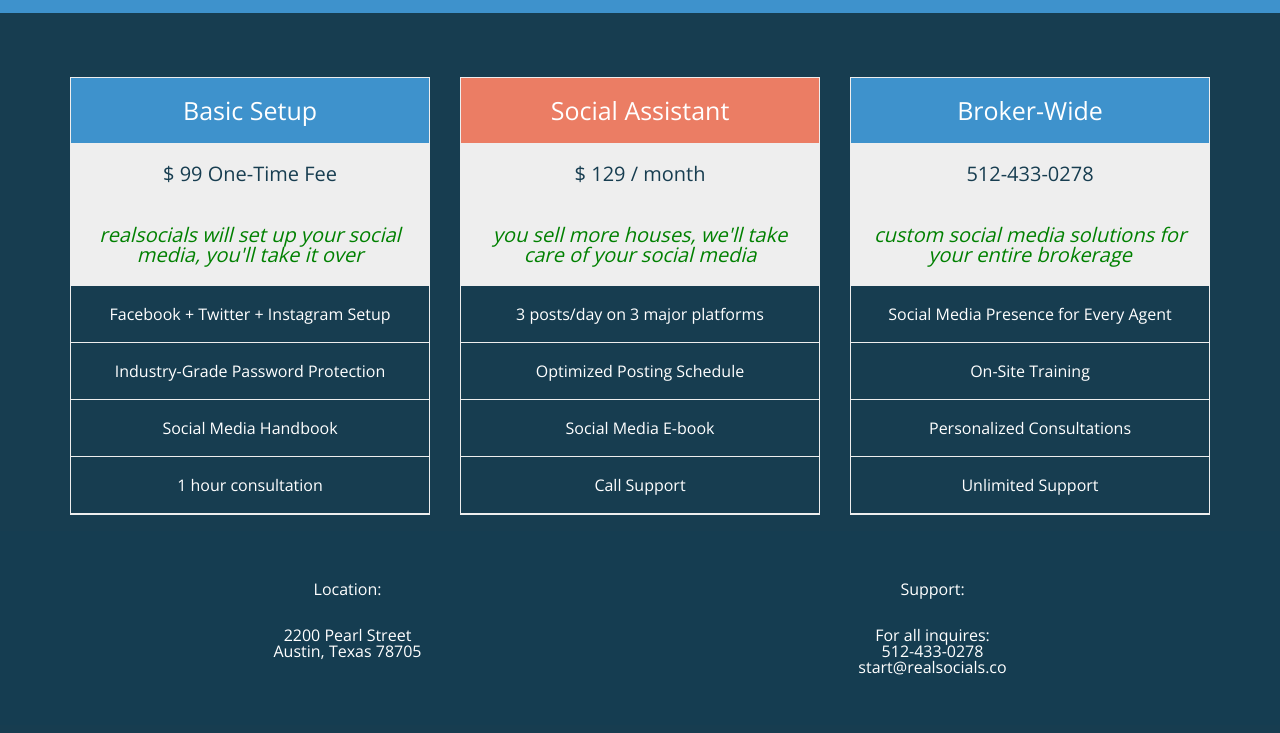
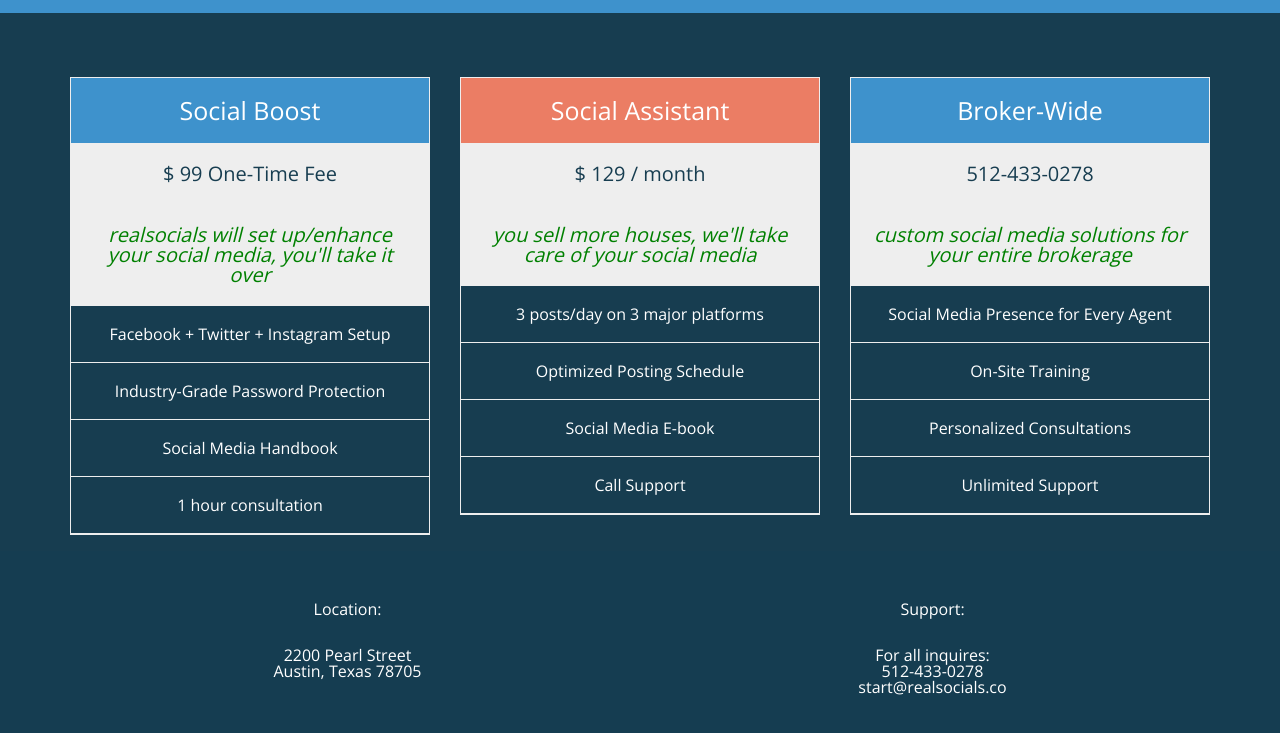
Before and after one commit to jake-nathan/LoginForm, a website: page index.html in a window 1280 px wide. Shown: the part 1602-2335 px from the top of the page. Drawn offline with nearby package versions, Linux system fonts and the light colour scheme.

Commit message:
Update index.html

```diff
--- a/index.html
+++ b/index.html
@@ -166,10 +166,10 @@
                         <div class="col-md-4 col-md-offset-">
                             <div class="table-columns">
                                 <ul class="price">
-                                    <li class="header">Basic Setup</li>
+                                    <li class="header">Social Boost</li>
                                     <li class="grey">$ 99 One-Time Fee</li>
 
-                                    <li class="grey greentext">realsocials will set up your social media, you'll take it over</li>
+                                    <li class="grey greentext">realsocials will set up/enhance your social media, you'll take it over</li>
                                     <div class = "whitetext">
                                     <li>Facebook + Twitter + Instagram Setup</li>
                                     <li>Industry-Grade Password Protection</li>
```
